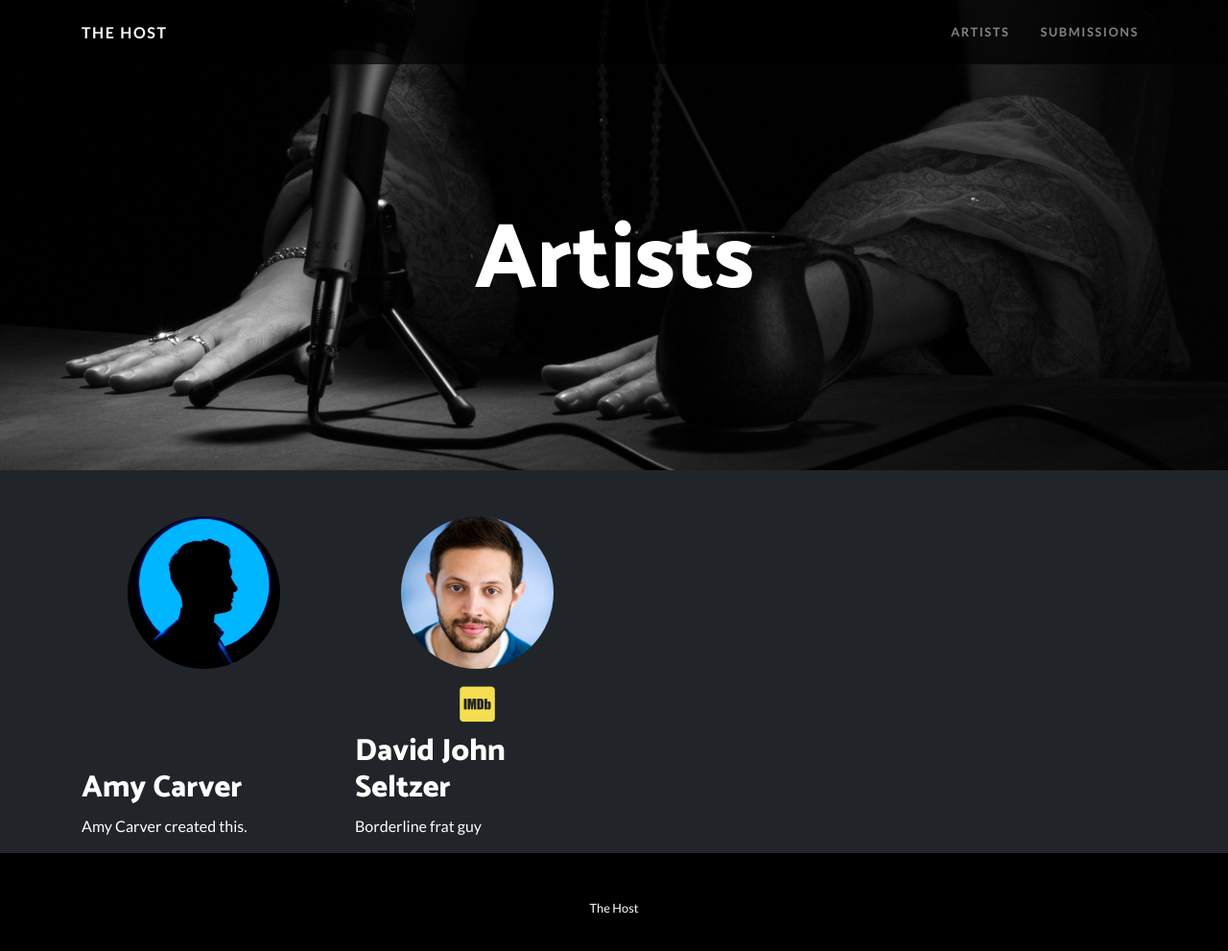
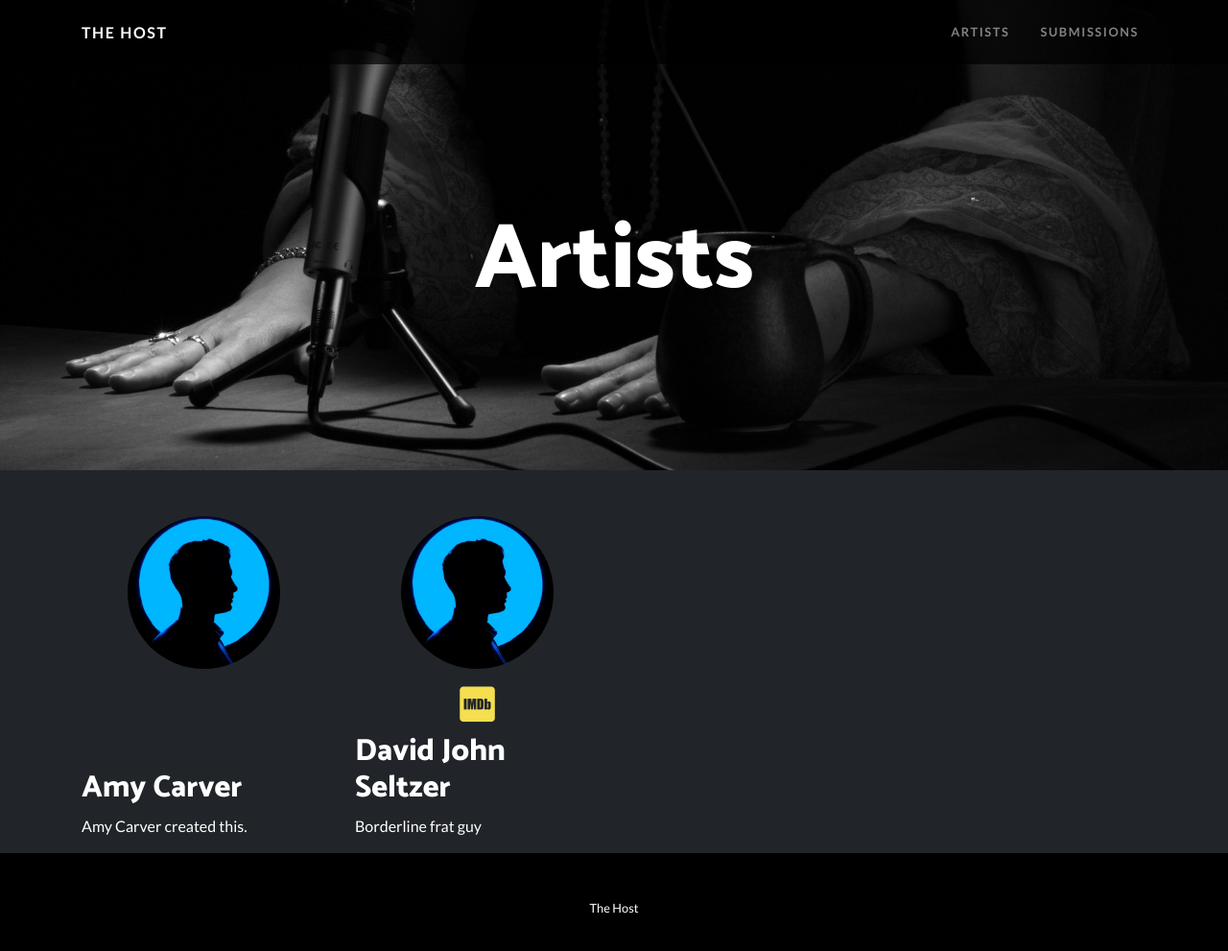
Before and after one commit to thehostpodcast/thehostpodcast.github.io, a Jekyll site: the page built from artists.markdown, in a window 1280 px wide and 1004 px high. Shown: the top 991 px of the window at 96% size. Built offline with Jekyll 4.4.1, drawn with Linux system fonts in a browser that asks for light colours.

Commit message:
Updated David John Seltzer

```diff
--- a/_artists/david-john-seltzer.markdown
+++ b/_artists/david-john-seltzer.markdown
@@ -1,8 +1,8 @@
 ---
 title: David John Seltzer
 date: 2018-07-19 04:33:00 Z
-photo: "/uploads/david-john-seltzer.jpg"
 imdb: https://imdb.com/name/nm9420509/
+website: https://davidseltzer.com/
 ---
 
 Borderline frat guy
```
